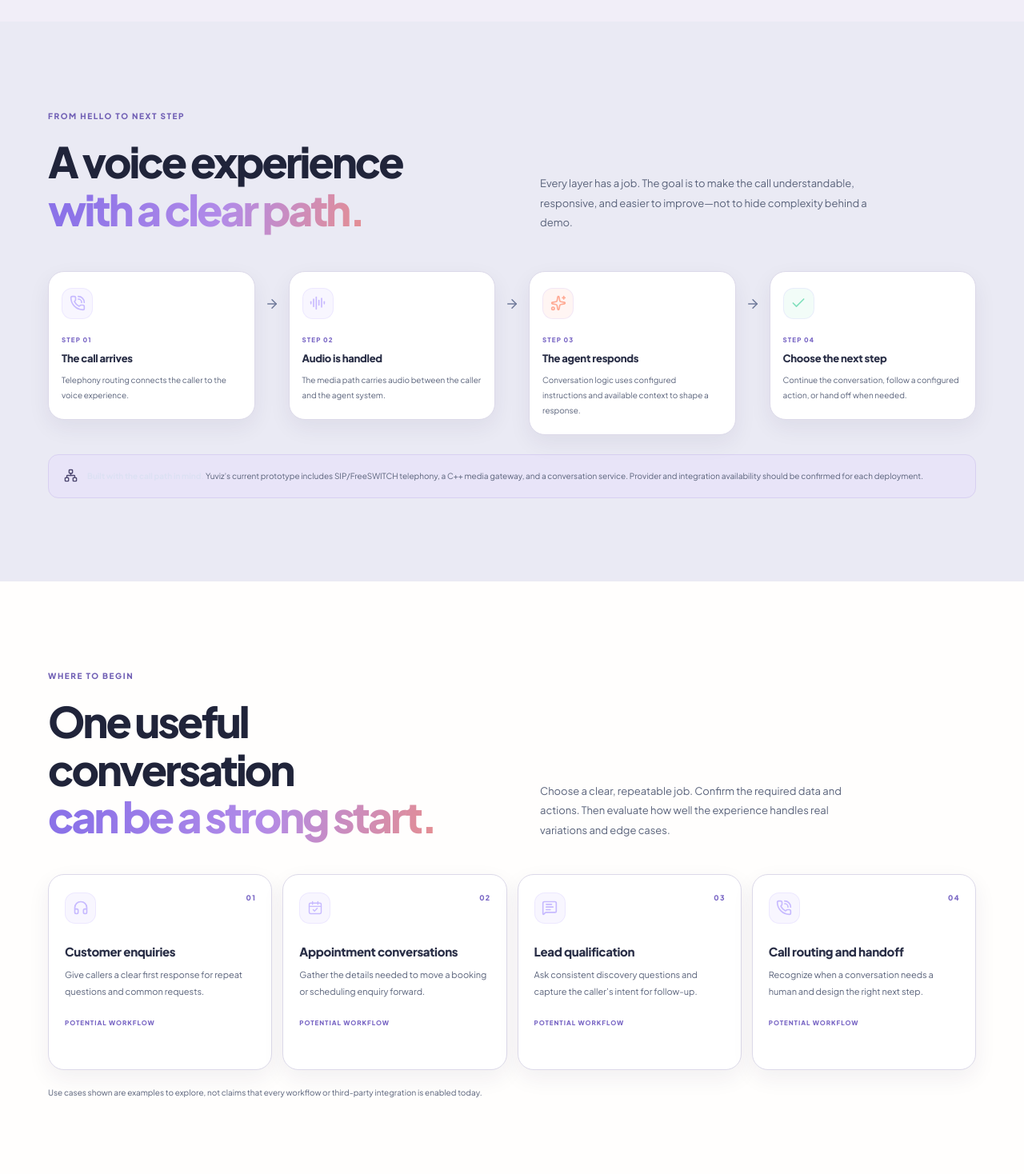
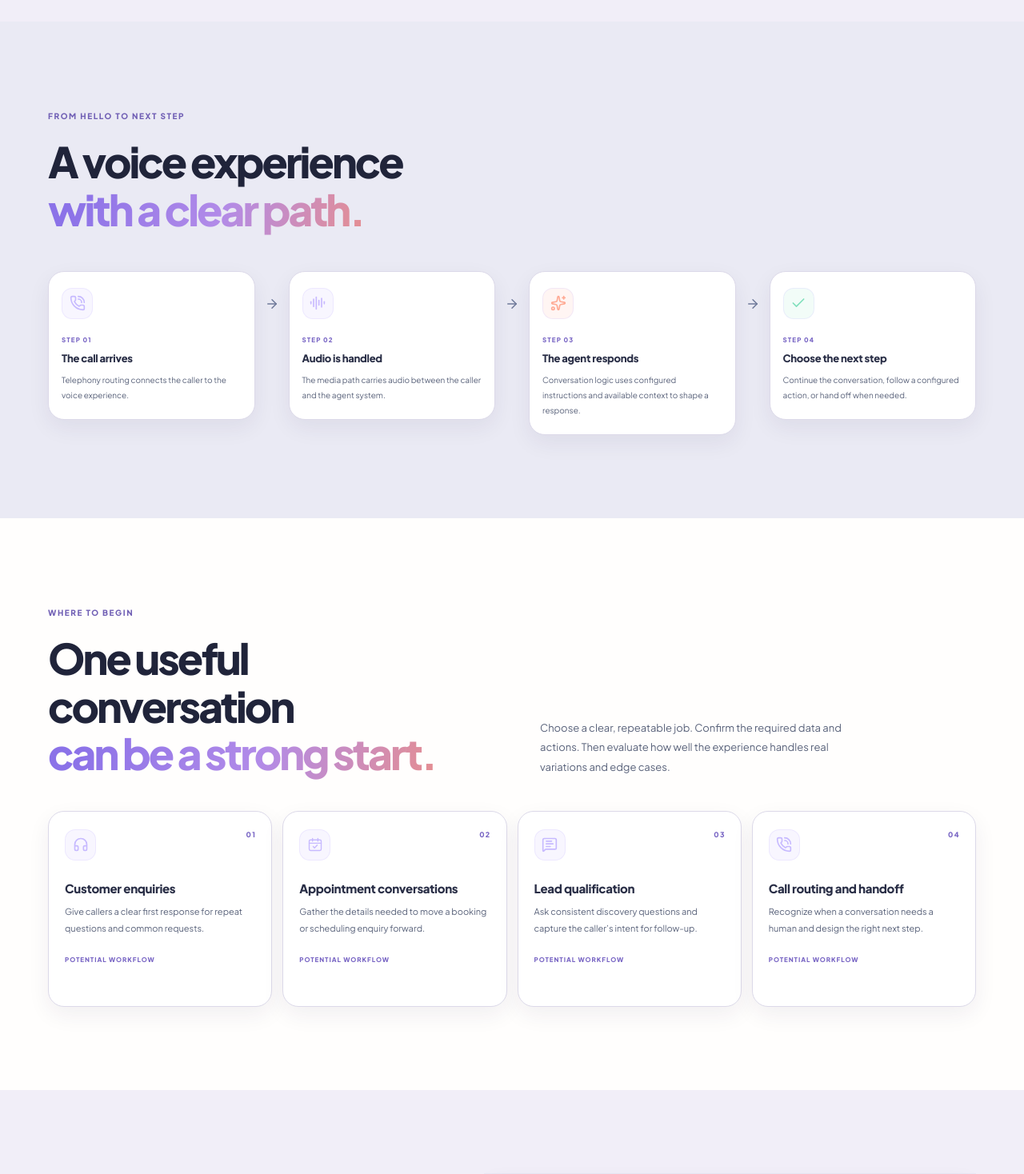
Before and after one commit to yuviz-ai/website, a Next.js app: page / in a window 1280 px wide. Shown: the part 2100-3568 px from the top of the page at 80% size. Built offline with nearby package versions, Linux system fonts and the light colour scheme; a web font is replaced by a local one.

Commit message:
Remove requested homepage disclaimer copy

```diff
--- a/app/page.tsx
+++ b/app/page.tsx
@@ -91,7 +91,7 @@ export default function Page() {
 
       <section id="how-it-works" className="story-section story-flow">
         <div className="story-container">
-          <div className="story-split story-flow-heading"><div><span className="story-kicker">FROM HELLO TO NEXT STEP</span><h2>A voice experience<br/><em>with a clear path.</em></h2></div><p>Every layer has a job. The goal is to make the call understandable, responsive, and easier to improve—not to hide complexity behind a demo.</p></div>
+          <div className="story-split story-flow-heading"><div><span className="story-kicker">FROM HELLO TO NEXT STEP</span><h2>A voice experience<br/><em>with a clear path.</em></h2></div></div>
           <div className="story-flow-track">
             <article><span className="story-flow-icon"><PhoneCall size={20}/></span><span className="story-flow-num">STEP 01</span><h3>The call arrives</h3><p>Telephony routing connects the caller to the voice experience.</p></article>
             <span className="story-flow-arrow"><ArrowRight size={18}/></span>
@@ -101,7 +101,6 @@ export default function Page() {
             <span className="story-flow-arrow"><ArrowRight size={18}/></span>
             <article><span className="story-flow-icon green"><Check size={20}/></span><span className="story-flow-num">STEP 04</span><h3>Choose the next step</h3><p>Continue the conversation, follow a configured action, or hand off when needed.</p></article>
           </div>
-          <div className="story-architecture-note"><Network size={17}/><p><strong>Built with the call path in mind.</strong> Yuviz’s current prototype includes SIP/FreeSWITCH telephony, a C++ media gateway, and a conversation service. Provider and integration availability should be confirmed for each deployment.</p></div>
         </div>
       </section>
 
@@ -109,7 +108,6 @@ export default function Page() {
         <div className="story-container">
           <div className="story-split story-use-heading"><div><span className="story-kicker">WHERE TO BEGIN</span><h2>One useful conversation<br/><em>can be a strong start.</em></h2></div><p>Choose a clear, repeatable job. Confirm the required data and actions. Then evaluate how well the experience handles real variations and edge cases.</p></div>
           <div className="story-use-grid">{useCases.map((item, i) => { const Icon = item.icon; return <article key={item.title} className="story-use-card"><span className="story-use-icon"><Icon size={20}/></span><span className="story-number">0{i+1}</span><h3>{item.title}</h3><p>{item.text}</p><span className="story-use-label">POTENTIAL WORKFLOW</span></article> })}</div>
-          <p className="story-disclaimer">Use cases shown are examples to explore, not claims that every workflow or third-party integration is enabled today.</p>
         </div>
       </section>
 
@@ -134,7 +132,7 @@ export default function Page() {
 
       <section className="story-final-cta">
         <div className="story-final-glow" aria-hidden="true"/>
-        <div className="story-container story-final-content"><span className="story-kicker">LET’S START WITH THE CALL</span><h2>What should your<br/><em>next conversation do?</em></h2><p>Tell us about the callers, the workflow, and the outcome you want. We’ll work through the practical fit and what it takes to validate a first use case.</p><div className="story-actions story-actions-center"><Link href="/contact" className="story-button story-button-primary">Talk through your use case <ArrowRight size={17}/></Link><a href="mailto:hello@yuviz.ai" className="story-button story-button-quiet">Email Yuviz</a></div><span className="story-final-note"><ShieldCheck size={14}/> No inflated metrics. Just a clear conversation about what’s possible.</span></div>
+        <div className="story-container story-final-content"><span className="story-kicker">LET’S START WITH THE CALL</span><h2>What should your<br/><em>next conversation do?</em></h2><p>Tell us about the callers, the workflow, and the outcome you want. We’ll work through the practical fit and what it takes to validate a first use case.</p><div className="story-actions story-actions-center"><Link href="/contact" className="story-button story-button-primary">Talk through your use case <ArrowRight size={17}/></Link><a href="mailto:hello@yuviz.ai" className="story-button story-button-quiet">Email Yuviz</a></div></div>
       </section>
     </main>
   )
```
